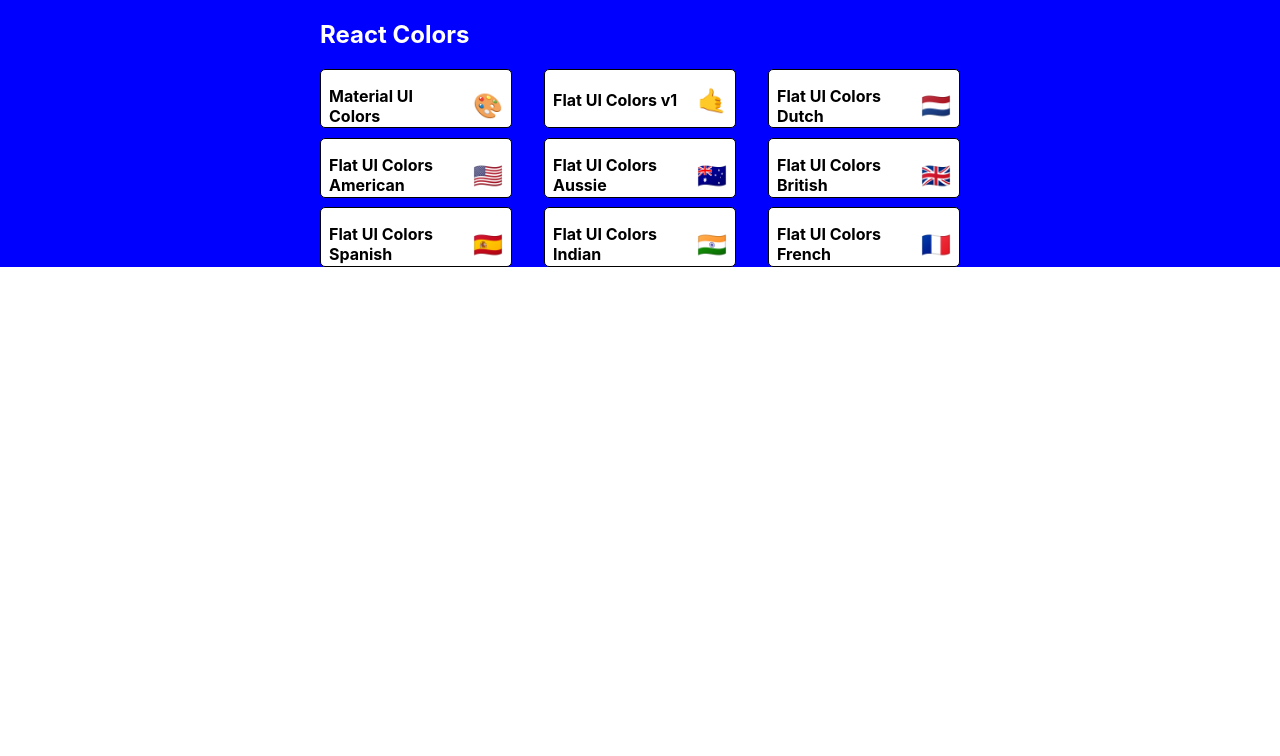
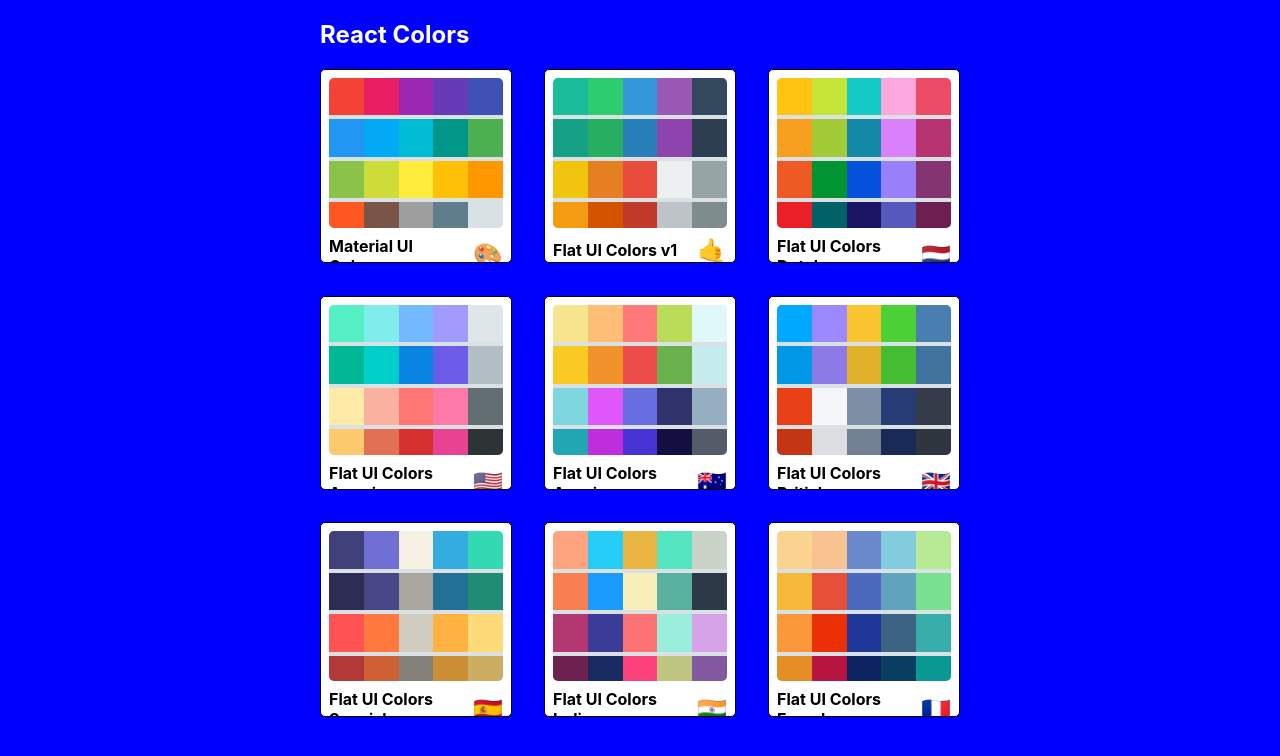
Before and after one commit to dkurganskii/color-project, a React (Create React App) app: page / in a window 1280 px wide. Shown: the top 756 px of the page. Built offline with nearby package versions, Linux system fonts and the light colour scheme.

Commit message:
finish styling miniPalette

```diff
--- a/src/MiniPalette.js
+++ b/src/MiniPalette.js
@@ -14,7 +14,11 @@
 		}
 	},
 	colors: {
-		backgroundColor: 'grey'
+		backgroundColor: '#dae1e4',
+		height: '150px',
+		width: '100%',
+		borderRadius: '5px',
+		overflow: 'hidden'
 	},
 	title: {
 		display: 'flex',
@@ -29,14 +33,26 @@
 	emoji: {
 		marginLeft: '0.5rem',
 		fontSize: '1.5rem'
+	},
+
+	miniColor: {
+		height: '25%',
+		width: '20%',
+		display: 'inline-block',
+		margin: '0 auto',
+		postition: 'relative',
+		marginButton: '-3.5px'
 	}
 };
 
 function MiniPalette(props) {
-	const { classes, paletteName, emoji } = props;
+	const { classes, paletteName, emoji, colors } = props;
+	const miniColorBoxes = colors.map((color) => (
+		<div className={classes.miniColor} style={{ backgroundColor: color.color }} key={color.name} />
+	));
 	return (
 		<div className={classes.root}>
-			<div className={classes.color} />
+			<div className={classes.colors}>{miniColorBoxes}</div>
 			<h5 className={classes.title}>
 				{paletteName} <span className={classes.emoji}>{emoji}</span>
 			</h5>
--- a/src/PaletteList.js
+++ b/src/PaletteList.js
@@ -6,7 +6,7 @@
 const styles = {
 	root: {
 		backgroundColor: 'blue',
-		height: '100%',
+		height: '100vh',
 		display: 'flex',
 		alignItems: 'flex-start',
 		justifyContent: 'center'
```
